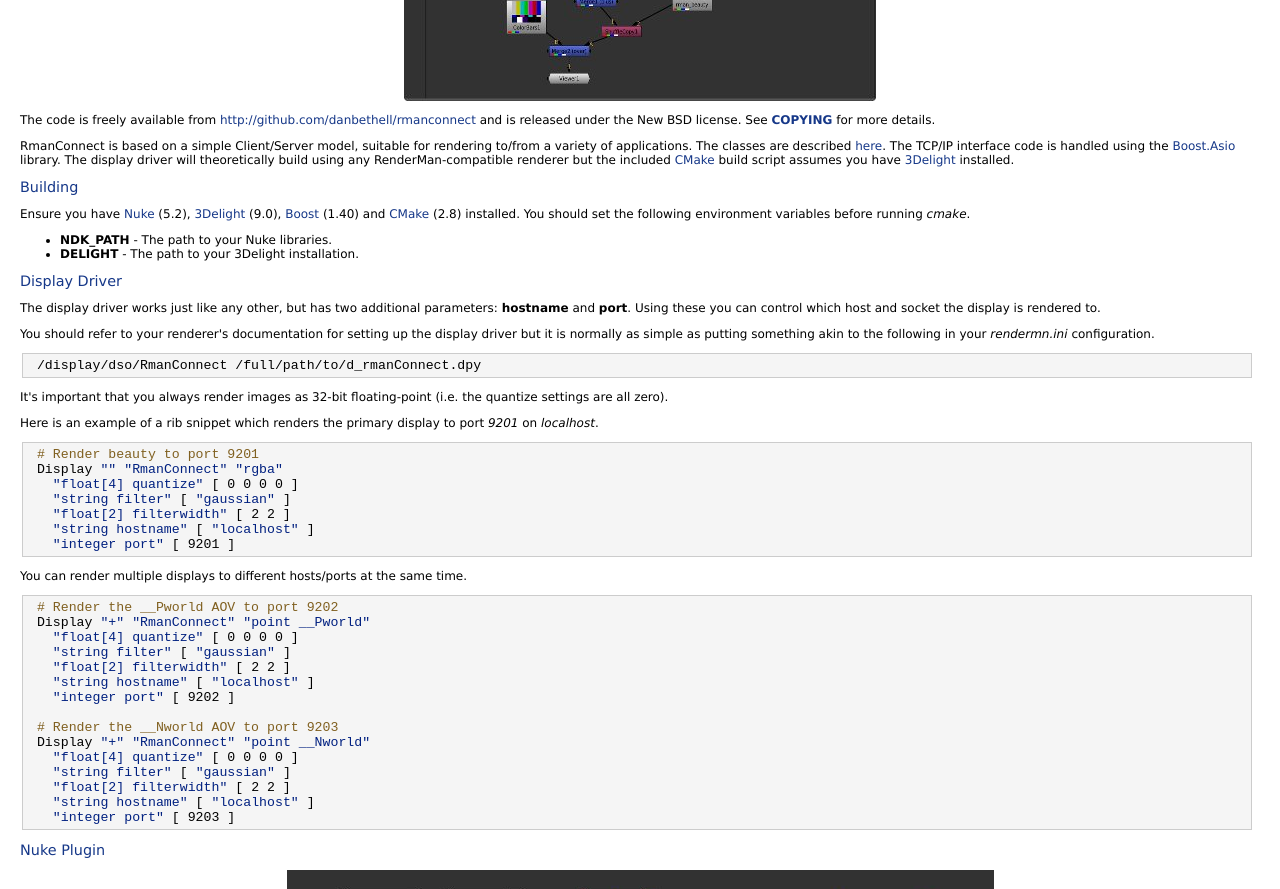
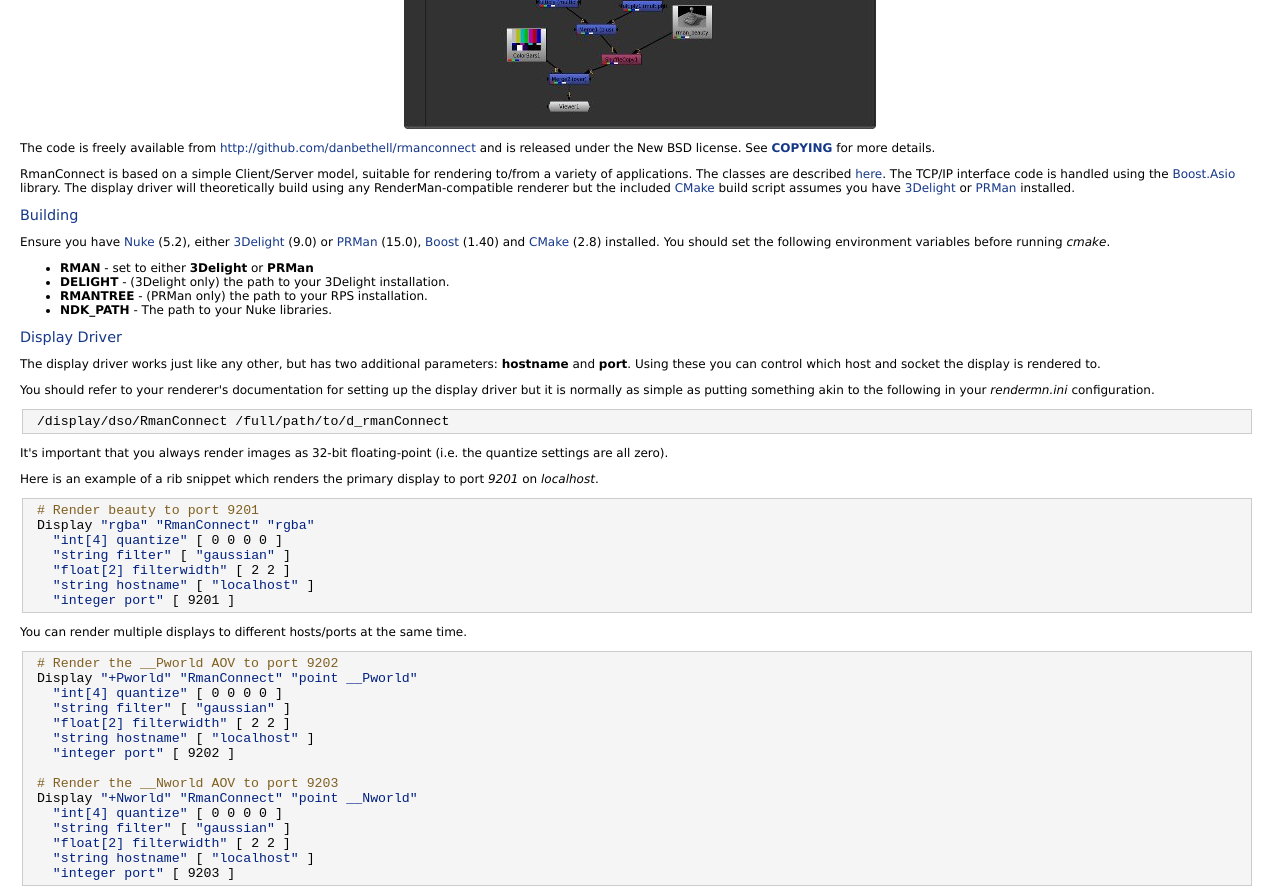
Before and after one commit to danbethell/rmanconnect, a plain HTML site: page index.html in a window 1280 px wide. Shown: the part 580-1469 px from the top of the page. Drawn offline with Linux system fonts and the light colour scheme.

Commit message:
Publishing v0.2 docs.

```diff
--- a/index.html
+++ b/index.html
@@ -3,7 +3,7 @@
 <html xmlns="http://www.w3.org/1999/xhtml">
 <head>
 <meta http-equiv="Content-Type" content="text/xhtml;charset=UTF-8"/>
-<title>RmanConnect: RmanConnect</title>
+<title>RmanConnect: RmanConnect v0.2</title>
 <link href="tabs.css" rel="stylesheet" type="text/css"/>
 <link href="search/search.css" rel="stylesheet" type="text/css"/>
 <script type="text/javaScript" src="search/search.js"></script>
@@ -38,49 +38,55 @@
   </div>
 </div>
 <div class="contents">
-<h1>RmanConnect</h1><p>The RmanConnect project is a RenderMan Interface-compatible display driver and Nuke plugin for direct rendering into the Nuke interface.</p>
+<h1>RmanConnect v0.2</h1><h2><a class="anchor" id="Overview">
+Overview</a></h2>
+<p>The RmanConnect project is a RenderMan Interface-compatible display driver and Nuke plugin for direct rendering into the Nuke interface.</p>
 <p><b>RenderMan® is a registered trademark of Pixar.<br/>
  Nuke® is a registered trademark of The Foundry.</b></p>
 <div align="center">
 <img src="nuke_examplebuild_small.jpg" alt="nuke_examplebuild_small.jpg"/>
 </div>
 <p>The code is freely available from <a href="http://github.com/danbethell/rmanconnect">http://github.com/danbethell/rmanconnect</a> and is released under the New BSD license. See <a class="el" href="COPYING.html">COPYING</a> for more details.</p>
-<p>RmanConnect is based on a simple Client/Server model, suitable for rendering to/from a variety of applications. The classes are described <a href="annotated.html">here</a>. The TCP/IP interface code is handled using the <a href="http://www.boost.org/doc/libs/1_40_0/doc/html/boost_asio.html">Boost.Asio</a> library. The display driver will theoretically build using any RenderMan-compatible renderer but the included <a href="http://cmake.com">CMake</a> build script assumes you have <a href="http://3delight.com">3Delight</a> installed.</p>
+<p>RmanConnect is based on a simple Client/Server model, suitable for rendering to/from a variety of applications. The classes are described <a href="annotated.html">here</a>. The TCP/IP interface code is handled using the <a href="http://www.boost.org/doc/libs/1_40_0/doc/html/boost_asio.html">Boost.Asio</a> library. The display driver will theoretically build using any RenderMan-compatible renderer but the included <a href="http://cmake.com">CMake</a> build script assumes you have <a href="http://3delight.com">3Delight</a> or <a href="http://renderman.pixar.com">PRMan</a> installed.</p>
 <h2><a class="anchor" id="building">
 Building</a></h2>
-<p>Ensure you have <a href="http://www.thefoundry.co.uk">Nuke</a> (5.2), <a href="http://www.3delight.com">3Delight</a> (9.0), <a href="http://www.boost.org/">Boost</a> (1.40) and <a href="http://cmake.org/">CMake</a> (2.8) installed. You should set the following environment variables before running <em>cmake</em>. </p>
+<p>Ensure you have <a href="http://www.thefoundry.co.uk">Nuke</a> (5.2), either <a href="http://www.3delight.com">3Delight</a> (9.0) or <a href="http://renderman.pixar.com">PRMan</a> (15.0), <a href="http://www.boost.org/">Boost</a> (1.40) and <a href="http://cmake.org/">CMake</a> (2.8) installed. You should set the following environment variables before running <em>cmake</em>. </p>
 <ul>
 <li>
+<b>RMAN</b> - set to either <b>3Delight</b> or <b>PRMan</b> </li>
+<li>
+<b>DELIGHT</b> - (3Delight only) the path to your 3Delight installation. </li>
+<li>
+<b>RMANTREE</b> - (PRMan only) the path to your RPS installation. </li>
+<li>
 <b>NDK_PATH</b> - The path to your Nuke libraries. </li>
-<li>
-<b>DELIGHT</b> - The path to your 3Delight installation. </li>
 </ul>
 <h2><a class="anchor" id="rman_plugin">
 Display Driver</a></h2>
 <p>The display driver works just like any other, but has two additional parameters: <b>hostname</b> and <b>port</b>. Using these you can control which host and socket the display is rendered to.</p>
 <p>You should refer to your renderer's documentation for setting up the display driver but it is normally as simple as putting something akin to the following in your <em>rendermn.ini</em> configuration.</p>
-<div class="fragment"><pre class="fragment"> /display/dso/RmanConnect /full/path/to/d_rmanConnect.dpy
+<div class="fragment"><pre class="fragment"> /display/dso/RmanConnect /full/path/to/d_rmanConnect
 </pre></div><p>It's important that you always render images as 32-bit floating-point (i.e. the quantize settings are all zero).</p>
 <p>Here is an example of a rib snippet which renders the primary display to port <em>9201</em> on <em>localhost</em>.</p>
 <div class="fragment"><pre class="fragment"><span class="preprocessor"> # Render beauty to port 9201</span>
-<span class="preprocessor"></span> Display <span class="stringliteral">&quot;&quot;</span> <span class="stringliteral">&quot;RmanConnect&quot;</span> <span class="stringliteral">&quot;rgba&quot;</span>
-   <span class="stringliteral">&quot;float[4] quantize&quot;</span> [ 0 0 0 0 ]
+<span class="preprocessor"></span> Display <span class="stringliteral">&quot;rgba&quot;</span> <span class="stringliteral">&quot;RmanConnect&quot;</span> <span class="stringliteral">&quot;rgba&quot;</span>
+   <span class="stringliteral">&quot;int[4] quantize&quot;</span> [ 0 0 0 0 ]
    <span class="stringliteral">&quot;string filter&quot;</span> [ <span class="stringliteral">&quot;gaussian&quot;</span> ]
    <span class="stringliteral">&quot;float[2] filterwidth&quot;</span> [ 2 2 ]
    <span class="stringliteral">&quot;string hostname&quot;</span> [ <span class="stringliteral">&quot;localhost&quot;</span> ]
    <span class="stringliteral">&quot;integer port&quot;</span> [ 9201 ]
 </pre></div><p>You can render multiple displays to different hosts/ports at the same time.</p>
 <div class="fragment"><pre class="fragment"><span class="preprocessor"> # Render the __Pworld AOV to port 9202</span>
-<span class="preprocessor"></span> Display <span class="stringliteral">&quot;+&quot;</span> <span class="stringliteral">&quot;RmanConnect&quot;</span> <span class="stringliteral">&quot;point __Pworld&quot;</span>
-   <span class="stringliteral">&quot;float[4] quantize&quot;</span> [ 0 0 0 0 ]
+<span class="preprocessor"></span> Display <span class="stringliteral">&quot;+Pworld&quot;</span> <span class="stringliteral">&quot;RmanConnect&quot;</span> <span class="stringliteral">&quot;point __Pworld&quot;</span>
+   <span class="stringliteral">&quot;int[4] quantize&quot;</span> [ 0 0 0 0 ]
    <span class="stringliteral">&quot;string filter&quot;</span> [ <span class="stringliteral">&quot;gaussian&quot;</span> ]
    <span class="stringliteral">&quot;float[2] filterwidth&quot;</span> [ 2 2 ]
    <span class="stringliteral">&quot;string hostname&quot;</span> [ <span class="stringliteral">&quot;localhost&quot;</span> ]
    <span class="stringliteral">&quot;integer port&quot;</span> [ 9202 ]
 
 <span class="preprocessor"> # Render the __Nworld AOV to port 9203</span>
-<span class="preprocessor"></span> Display <span class="stringliteral">&quot;+&quot;</span> <span class="stringliteral">&quot;RmanConnect&quot;</span> <span class="stringliteral">&quot;point __Nworld&quot;</span>
-   <span class="stringliteral">&quot;float[4] quantize&quot;</span> [ 0 0 0 0 ]
+<span class="preprocessor"></span> Display <span class="stringliteral">&quot;+Nworld&quot;</span> <span class="stringliteral">&quot;RmanConnect&quot;</span> <span class="stringliteral">&quot;point __Nworld&quot;</span>
+   <span class="stringliteral">&quot;int[4] quantize&quot;</span> [ 0 0 0 0 ]
    <span class="stringliteral">&quot;string filter&quot;</span> [ <span class="stringliteral">&quot;gaussian&quot;</span> ]
    <span class="stringliteral">&quot;float[2] filterwidth&quot;</span> [ 2 2 ]
    <span class="stringliteral">&quot;string hostname&quot;</span> [ <span class="stringliteral">&quot;localhost&quot;</span> ]
@@ -124,7 +130,7 @@
 </iframe>
 </div>
 
-<hr size="1"/><address style="text-align: right;"><small>Generated on Mon Jan 4 15:49:27 2010 for RmanConnect by&nbsp;
+<hr size="1"/><address style="text-align: right;"><small>Generated on Fri Jan 8 17:22:59 2010 for RmanConnect by&nbsp;
 <a href="http://www.doxygen.org/index.html">
 <img class="footer" src="doxygen.png" alt="doxygen"/></a> 1.6.1 </small></address>
 </body>
```
Also changed, not shown: COPYING.html (+1 -1 lines), Client_8h_source.html (+1 -1 lines), Data_8h_source.html (+1 -1 lines), Server_8h_source.html (+2 -2 lines), annotated.html (+1 -1 lines), classes.html (+1 -1 lines), classrmanconnect_1_1Client-members.html (+1 -1 lines), classrmanconnect_1_1Client.html (+1 -1 lines), classrmanconnect_1_1Data-members.html (+1 -1 lines), classrmanconnect_1_1Data.html (+1 -1 lines), classrmanconnect_1_1Server-members.html (+1 -1 lines), classrmanconnect_1_1Server.html (+1 -1 lines), files.html (+1 -1 lines), functions.html (+1 -1 lines), 2 more files.
